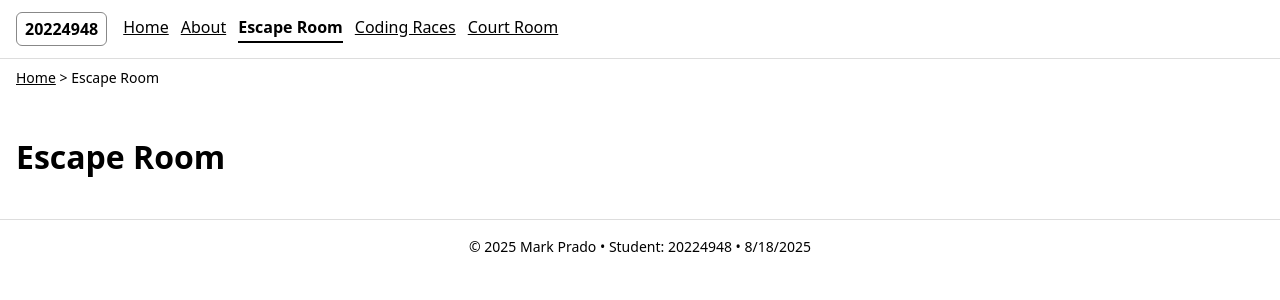
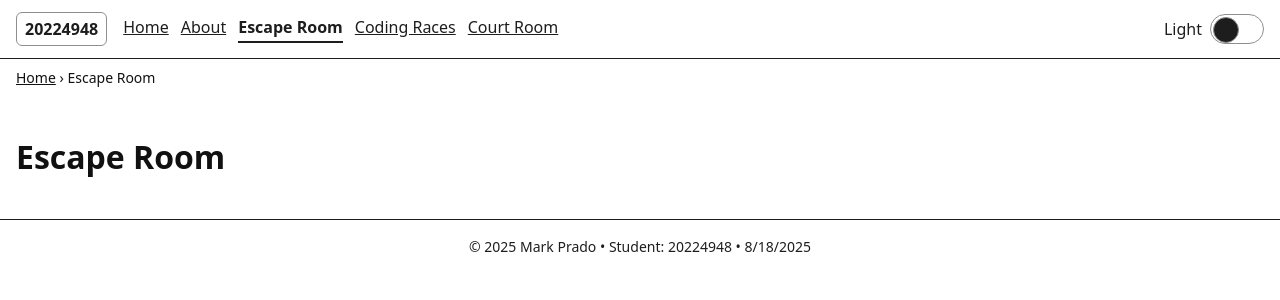
Before and after one commit to 20224948/CSE3CWA-A2, a Next.js app: page /escape-room in a window 1280 px wide. Shown: the top 300 px of the page. Built offline with nearby package versions, Linux system fonts and the light colour scheme.

Commit message:
Theme Toggle Implementation

```diff
--- a/app/components/Breadcrumb.tsx
+++ b/app/components/Breadcrumb.tsx
@@ -1,27 +1,49 @@
 "use client";
 import { usePathname } from "next/navigation";
 
-function pretty(label: string) {
-  return label
+/** Optional overrides for nicer names */
+const LABELS: Record<string, string> = {
+  "coding-races": "Coding Races",
+  "escape-room": "Escape Room",
+  "court-room": "Court Room",
+};
+
+function pretty(seg: string) {
+  // decode spaces etc., strip query-ish bits (safety)
+  const decoded = decodeURIComponent(seg).replace(/[?#].*$/, "");
+  // handle dynamic values that might still have brackets (rare)
+  const cleaned = decoded.replace(/^\[(.+)\]$/, "$1");
+  // title case "my-seg-name" => "My Seg Name"
+  return LABELS[seg] ?? cleaned
     .split("-")
+    .filter(Boolean)
     .map(s => s.charAt(0).toUpperCase() + s.slice(1))
     .join(" ");
 }
 
 export default function Breadcrumb() {
-  const pathname = usePathname(); // e.g. "/coding-races"
-  const parts = pathname.split("/").filter(Boolean);
+  const pathname = usePathname();          // e.g. "/games/escape-room/level-1"
+  // split; remove empty; drop route groups "(...)" and helper folders starting with "_"
+  const parts = pathname
+    .split("/")
+    .filter(Boolean)
+    .filter(seg => !(seg.startsWith("(") && seg.endsWith(")")) && !seg.startsWith("_"));
+
+  // Build progressive hrefs: /games, /games/escape-room, ...
+  const crumbs = parts.map((_, i) => "/" + parts.slice(0, i + 1).join("/"));
 
   return (
     <nav aria-label="Breadcrumb" style={{ fontSize: 14, margin: "8px 16px" }}>
       <a href="/">Home</a>
-      {parts.map((part, i) => {
-        const href = "/" + parts.slice(0, i + 1).join("/");
+      {crumbs.map((href, i) => {
+        const isLast = i === crumbs.length - 1;
+        const seg = parts[i];
         return (
           <span key={href}>
-            {" "}
-            &gt;{" "}
-            {i < parts.length - 1 ? <a href={href}>{pretty(part)}</a> : <span aria-current="page">{pretty(part)}</span>}
+            {" "}›{" "}
+            {isLast
+              ? <span aria-current="page">{pretty(seg)}</span>
+              : <a href={href}>{pretty(seg)}</a>}
           </span>
         );
       })}
--- /dev/null
+++ b/app/components/ThemeSwitch.tsx
@@ -0,0 +1,52 @@
+"use client";
+import { useEffect, useState } from "react";
+
+type Mode = "light" | "dark";
+const COOKIE_NAME = "theme";
+
+function setCookie(name: string, value: string, days = 365) {
+  const d = new Date();
+  d.setTime(d.getTime() + days*24*60*60*1000);
+  document.cookie = name + "=" + encodeURIComponent(value) + "; path=/; expires=" + d.toUTCString();
+}
+function getCookie(name: string) {
+  const m = document.cookie.match(new RegExp("(?:^|; )" + name + "=([^;]+)"));
+  return m ? decodeURIComponent(m[1]) : "";
+}
+
+export default function ThemeSwitch() {
+  const [mode, setMode] = useState<Mode>("light");
+
+  useEffect(() => {
+    const current = (document.documentElement.dataset.theme as Mode) || (getCookie(COOKIE_NAME) as Mode) || "light";
+    setMode(current);
+  }, []);
+
+  function setTheme(next: Mode) {
+    setMode(next);
+    setCookie(COOKIE_NAME, next);
+    document.documentElement.dataset.theme = next;
+  }
+
+  const isDark = mode === "dark";
+
+  return (
+    <label
+      aria-label="Toggle dark mode"
+      style={{ marginLeft: "auto", display: "inline-flex", alignItems: "center", gap: 8, cursor: "pointer" }}
+    >
+      <span aria-hidden="true">{isDark ? "Dark" : "Light"}</span>
+      <input
+        type="checkbox"
+        role="switch"
+        aria-checked={isDark}
+        checked={isDark}
+        onChange={(e) => setTheme(e.target.checked ? "dark" : "light")}
+        style={{ position: "absolute", opacity: 0, pointerEvents: "none" }}
+      />
+      <span aria-hidden="true" style={{ width: 52, height: 28, borderRadius: 999, border: "1px solid #888", position: "relative", display: "inline-block" }}>
+        <span style={{ position: "absolute", top: 2, left: isDark ? 26 : 2, width: 24, height: 24, borderRadius: "50%", border: "1px solid #888", transition: "left 150ms ease", background: "currentColor" }} />
+      </span>
+    </label>
+  );
+}
--- a/app/layout.tsx
+++ b/app/layout.tsx
@@ -1,29 +1,48 @@
 import type { Metadata } from "next";
 import Nav from "./components/Nav";
 import Breadcrumb from "./components/Breadcrumb";
+import ThemeSwitch from "./components/ThemeSwitch";
 
 export const metadata: Metadata = {
-  title: "CSE3CWA - Assignment 1",
+    title: "CSE3CWA – Assignment 1",
     description: "Assignment 1 for CSE3CWA, created by Mark Prado (20224948).",
 };
 
 export default function RootLayout({ children }: { children: React.ReactNode }) {
     return (
-    <html lang="en">
+        <html lang="en" data-theme="light" suppressHydrationWarning>
             <body style={{ margin: 0, fontFamily: "system-ui, sans-serif", lineHeight: 1.5 }}>
+                {/* Set theme ASAP from localStorage (NO system fallback) */}
+                <script
+                    dangerouslySetInnerHTML={{
+                        __html: `
+(function(){
+  try{
+    var m = document.cookie.match(/(?:^|; )theme=([^;]+)/);
+    var t = m ? decodeURIComponent(m[1]) : 'light';  // default
+    document.documentElement.setAttribute('data-theme', t);
+  }catch(e){}
+})();`,
+                    }}
+                />
+                {/* Theme styles */}
                 <style>{`
           :root { color-scheme: light dark; }
           a { color: inherit; text-decoration: underline; }
+          html[data-theme="light"] body { background:#ffffff; color:#111111; }
+          html[data-theme="dark"]  body { background:#111111; color:#eeeeee; }
           header, footer { background: transparent; }
+          .surface { border-color: currentColor; opacity: 0.95; }
         `}</style>
 
                 <header
+                    className="surface"
                     style={{
                         display: "flex",
                         alignItems: "center",
                         gap: 16,
                         padding: "12px 16px",
-            borderBottom: "1px solid #ddd",
+                        borderBottom: "1px solid",
                     }}
                 >
                     <div
@@ -37,8 +56,10 @@ export default function RootLayout({ children }: { children: React.ReactNode })
                         20224948
                     </div>
 
-          {/* Menu (sets/reads cookie for navigation) */}
                     <Nav />
+
+                    {/* Switch sits on the right */}
+                    <ThemeSwitch />
                 </header>
 
                 <Breadcrumb />
@@ -46,9 +67,10 @@ export default function RootLayout({ children }: { children: React.ReactNode })
                 <main style={{ padding: 16 }}>{children}</main>
 
                 <footer
+                    className="surface"
                     style={{
                         padding: 16,
-            borderTop: "1px solid #ddd",
+                        borderTop: "1px solid",
                         fontSize: 14,
                         textAlign: "center",
                     }}
```
Lines whose indentation alone changed are shown as unchanged.
